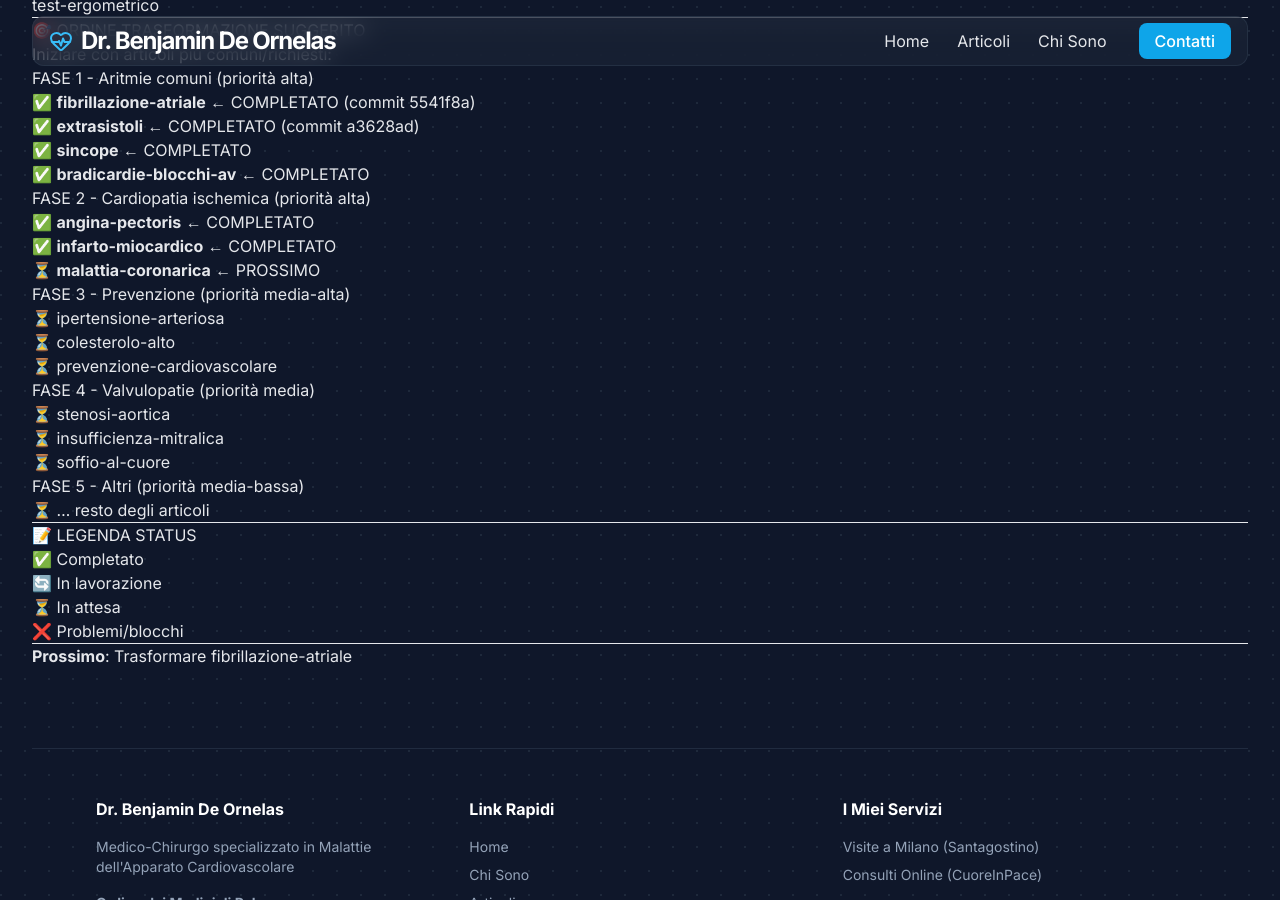
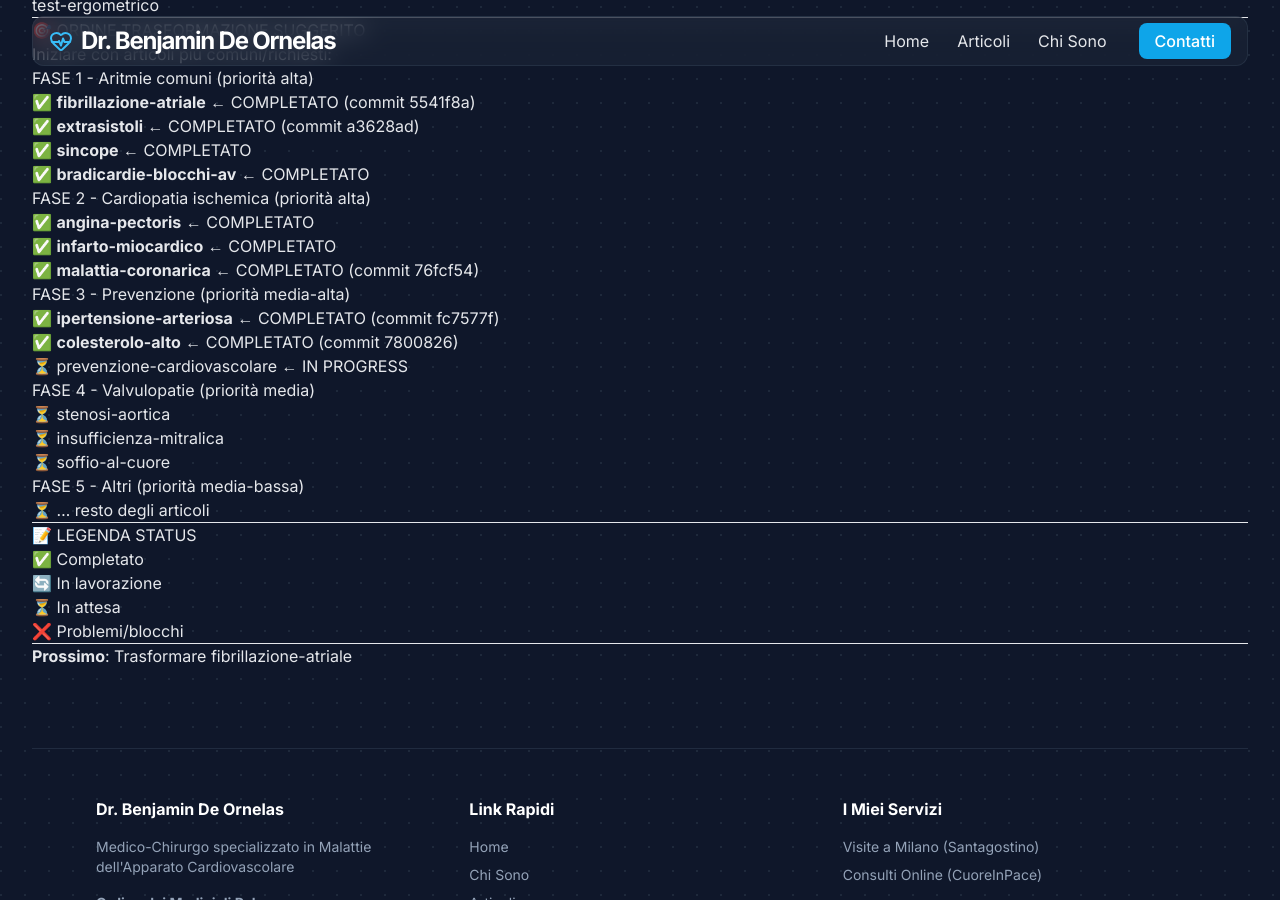
Before and after one commit to bdeornelas/bdeornelas.github.io, a Jekyll site: the page built from LISTA-ARTICOLI-SITO.md, in a window 1280 px wide and 900 px high, scrolled down 1458 px. Built offline with Jekyll 4.4.1, drawn with Linux system fonts in a browser that asks for light colours; nearby versions of some CDN libraries; our own code applies the rules of GitHub Pages for plain Markdown files.

Commit message:
Aggiorna progress: colesterolo-alto completato (9/46)

```diff
--- a/LISTA-ARTICOLI-SITO.md
+++ b/LISTA-ARTICOLI-SITO.md
@@ -88,12 +88,12 @@ Iniziare con articoli più comuni/richiesti:
 ### FASE 2 - Cardiopatia ischemica (priorità alta)
 5. ✅ **angina-pectoris** ← COMPLETATO
 6. ✅ **infarto-miocardico** ← COMPLETATO
-7. ⏳ **malattia-coronarica** ← PROSSIMO
+7. ✅ **malattia-coronarica** ← COMPLETATO (commit 76fcf54)
 
 ### FASE 3 - Prevenzione (priorità media-alta)
-8. ⏳ ipertensione-arteriosa
-9. ⏳ colesterolo-alto
-10. ⏳ prevenzione-cardiovascolare
+8. ✅ **ipertensione-arteriosa** ← COMPLETATO (commit fc7577f)
+9. ✅ **colesterolo-alto** ← COMPLETATO (commit 7800826)
+10. ⏳ prevenzione-cardiovascolare ← IN PROGRESS
 
 ### FASE 4 - Valvulopatie (priorità media)
 11. ⏳ stenosi-aortica
```
